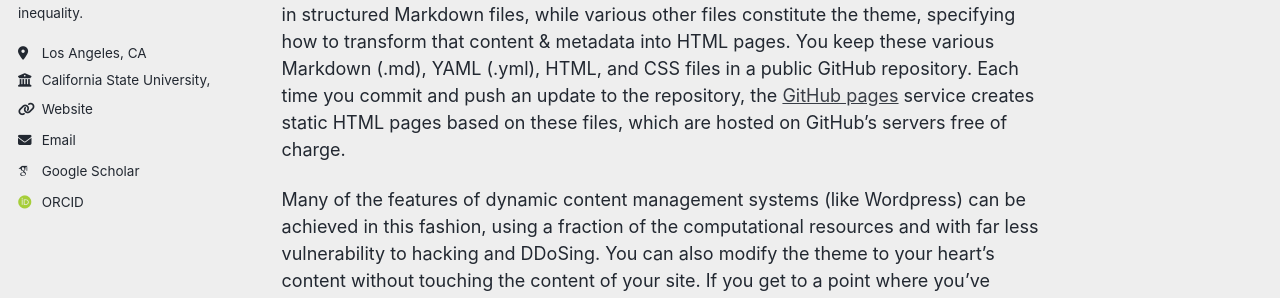
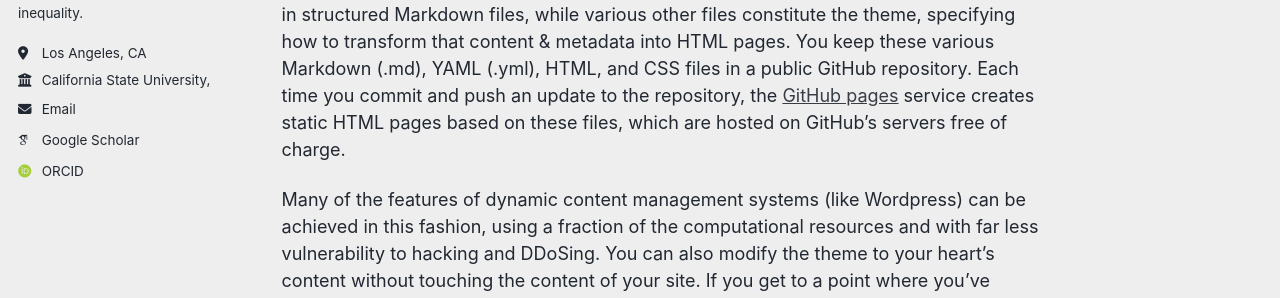
Before and after one commit to nayanramirez/nayanramirez, a Jekyll site: the page built from _pages/about.md, in a window 1280 px wide. Shown: the part 589-887 px from the top of the page. Built offline with Jekyll 4.4.1, drawn with Linux system fonts in a browser that asks for light colours; some web fonts are replaced; a script bundle is joined from its source files by our own code; library files that are not in the unit come from our copies.

```diff
--- a/_config.yml
+++ b/_config.yml
@@ -30,7 +30,7 @@ author:
   interests        : "adolescent development, peer relationships and social networks, inequality in education and justice"
   location         : "Los Angeles, CA"
   employer         : "California State University, Northridge"
-  uri              : "www.csun.edu"
+  uri              : # "www.csun.edu"
   email            : "nayan.ramirez@csun.edu"
 
   # Academic websites
```
